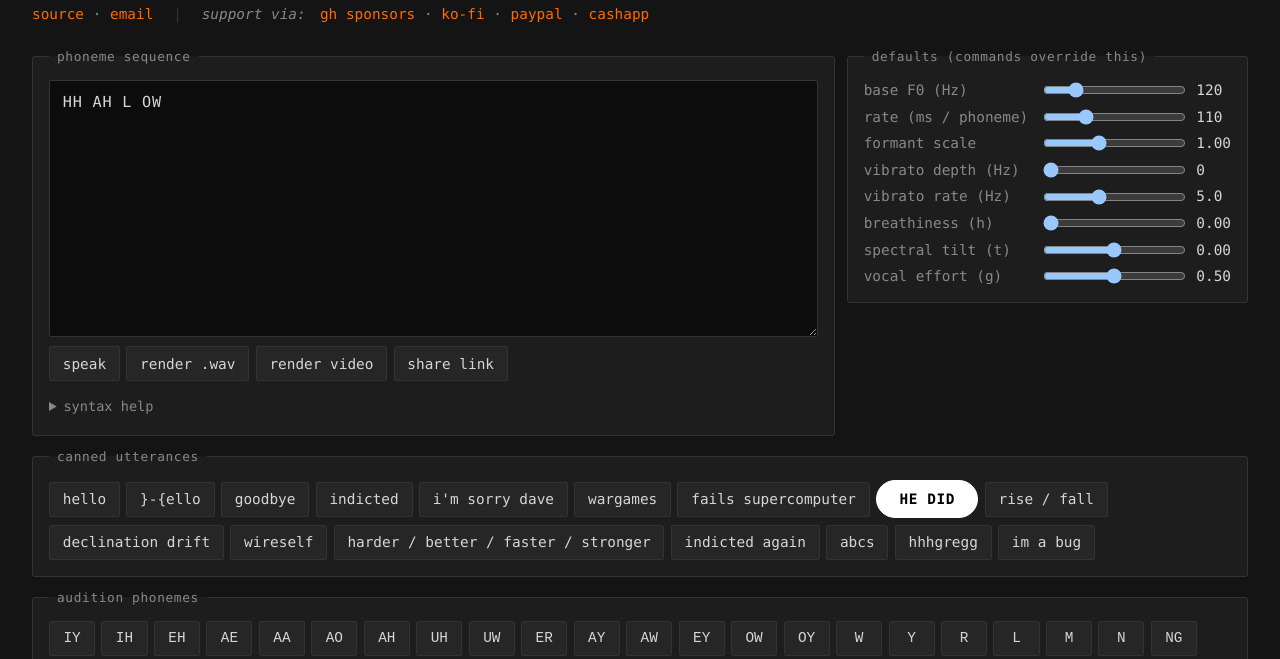
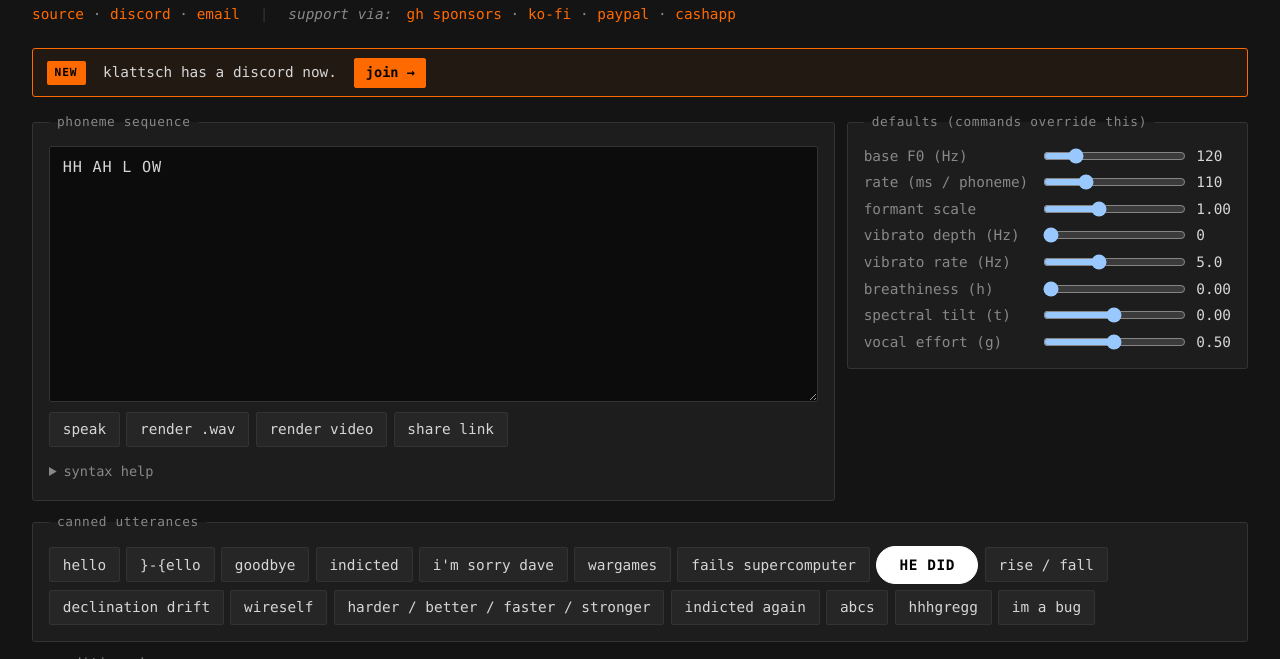
Before and after one commit to tgies/klattsch, a website with bundled scripts: page index.html in a window 1280 px wide. Shown: the part 108-767 px from the top of the page. Built offline with nearby package versions, Linux system fonts and the light colour scheme.

Commit message:
chore: discord

```diff
--- a/index.html
+++ b/index.html
@@ -20,6 +20,8 @@
   <p class="support">
     <a href="https://github.com/tgies/klattsch" target="_blank" rel="noopener">source</a>
     ·
+    <a href="https://discord.gg/9YESUYG4xC" target="_blank" rel="noopener">discord</a>
+    ·
     <a href="mailto:tgies@tgies.net?subject=klattsch">email</a>
     <span class="support-sep">|</span>
     <span class="support-label">support via:</span>
@@ -31,6 +33,12 @@
     ·
     <a href="https://cash.app/$tgies" target="_blank" rel="noopener">cashapp</a>
   </p>
+
+  <section class="announce">
+    <span class="announce-label">new</span>
+    <span class="announce-body">klattsch has a discord now.</span>
+    <a class="announce-cta" href="https://discord.gg/9YESUYG4xC" target="_blank" rel="noopener">join →</a>
+  </section>
 
   <section id="main">
     <fieldset>
@@ -169,7 +177,7 @@ examples
 
   <footer class="outro">
     <div class="outro-text">
-      <p class="update"><strong>update:</strong> klattsch took off harder than I expected and the requests have been coming in - piano roll, tracker mode, integrations with various daws and trackers I've never heard of. some of that's happening. drop ideas or follow along at <a href="https://github.com/tgies/klattsch/discussions" target="_blank" rel="noopener">github discussions</a>.</p>
+      <p class="update"><strong>update:</strong> klattsch took off harder than I expected and the requests have been coming in: piano roll, tracker mode, integrations with various daws and trackers I've never heard of. some of that's happening, more to come. drop ideas or follow along in <a href="https://discord.gg/9YESUYG4xC" target="_blank" rel="noopener">the discord</a>.</p>
       <p>klattsch ships as an npm package and works in node, in the browser, and as a CLI. you can drop it into your own game, app, or website. <a href="https://github.com/tgies/klattsch" target="_blank" rel="noopener">learn more</a>.</p>
       <p>made something good? <a href="https://github.com/tgies/klattsch/issues/new?template=preset.md" id="submit-preset" target="_blank" rel="noopener">submit it as a preset</a> and it might end up in the canned list above.</p>
       <p>you might also like <a href="https://libadlmidi-js.github.io/examples/oplsfxr.html" target="_blank" rel="noopener">oplsfxr</a>, my other sound toy thing.</p>
--- a/src/style.css
+++ b/src/style.css
@@ -66,6 +66,50 @@ h1 {
   margin-right: 0.35rem;
   font-style: italic;
   color: var(--dim);
+}
+
+.announce {
+  margin: 0 0 1rem;
+  padding: 0.55rem 0.85rem;
+  border: 1px solid var(--accent);
+  border-radius: 3px;
+  background: rgba(255, 106, 0, 0.06);
+  font-size: 0.9rem;
+  line-height: 1.7;
+}
+.announce-label {
+  display: inline-block;
+  background: var(--accent);
+  color: #000;
+  text-transform: uppercase;
+  font-size: 0.7rem;
+  letter-spacing: 0.08em;
+  padding: 0.15rem 0.5rem;
+  border-radius: 2px;
+  font-weight: 700;
+  vertical-align: middle;
+  margin-right: 0.55rem;
+}
+.announce-body {
+  color: var(--fg);
+}
+.announce-cta {
+  display: inline-block;
+  background: var(--accent);
+  color: #000;
+  text-decoration: none;
+  padding: 0.15rem 0.65rem;
+  border-radius: 2px;
+  font-weight: 600;
+  border: 1px solid var(--accent);
+  vertical-align: middle;
+  margin-left: 0.55rem;
+  font-size: 0.85rem;
+  white-space: nowrap;
+}
+.announce-cta:hover {
+  background: #ffb070;
+  color: #000;
 }
 
 .outro {
```
